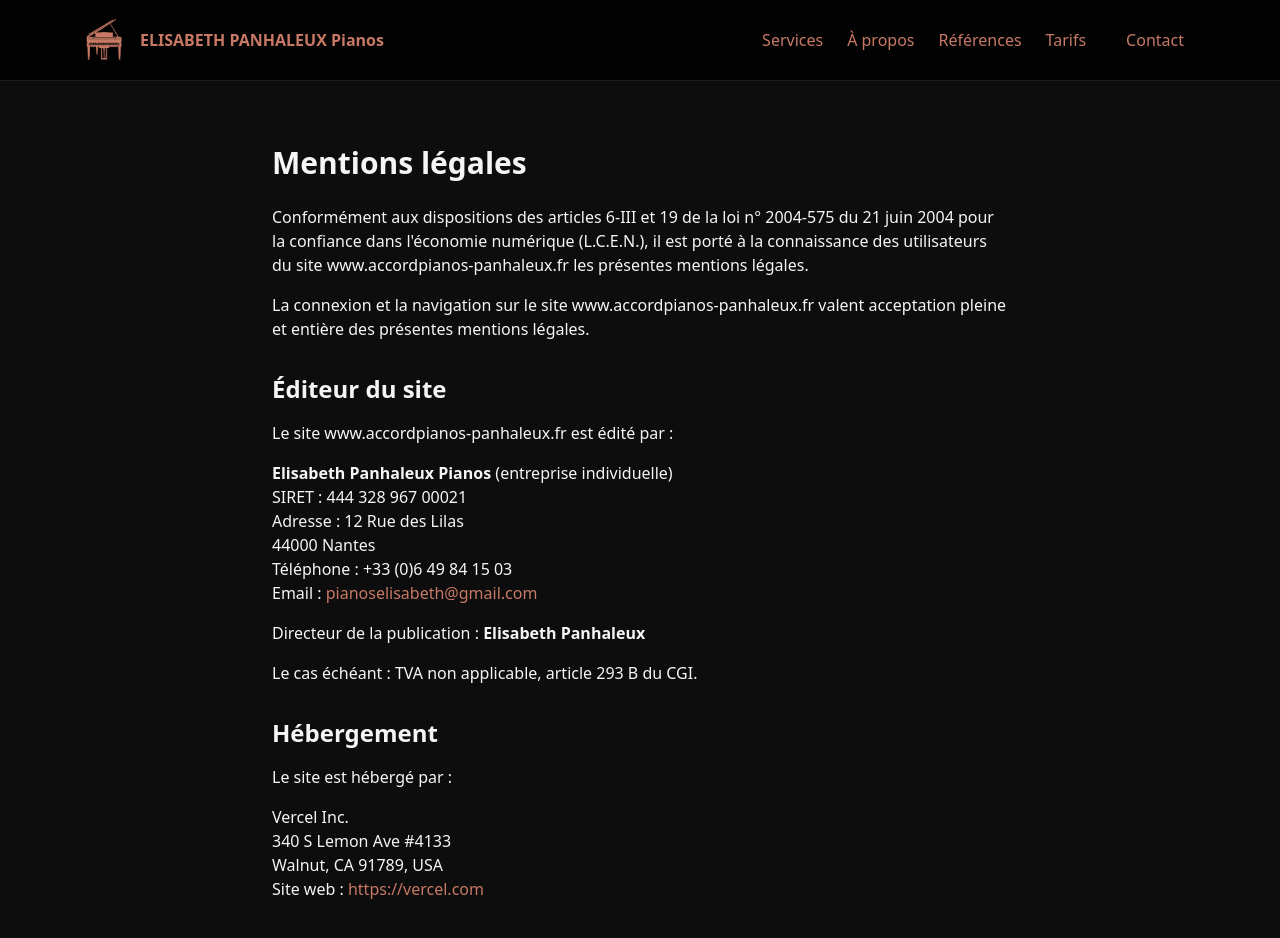
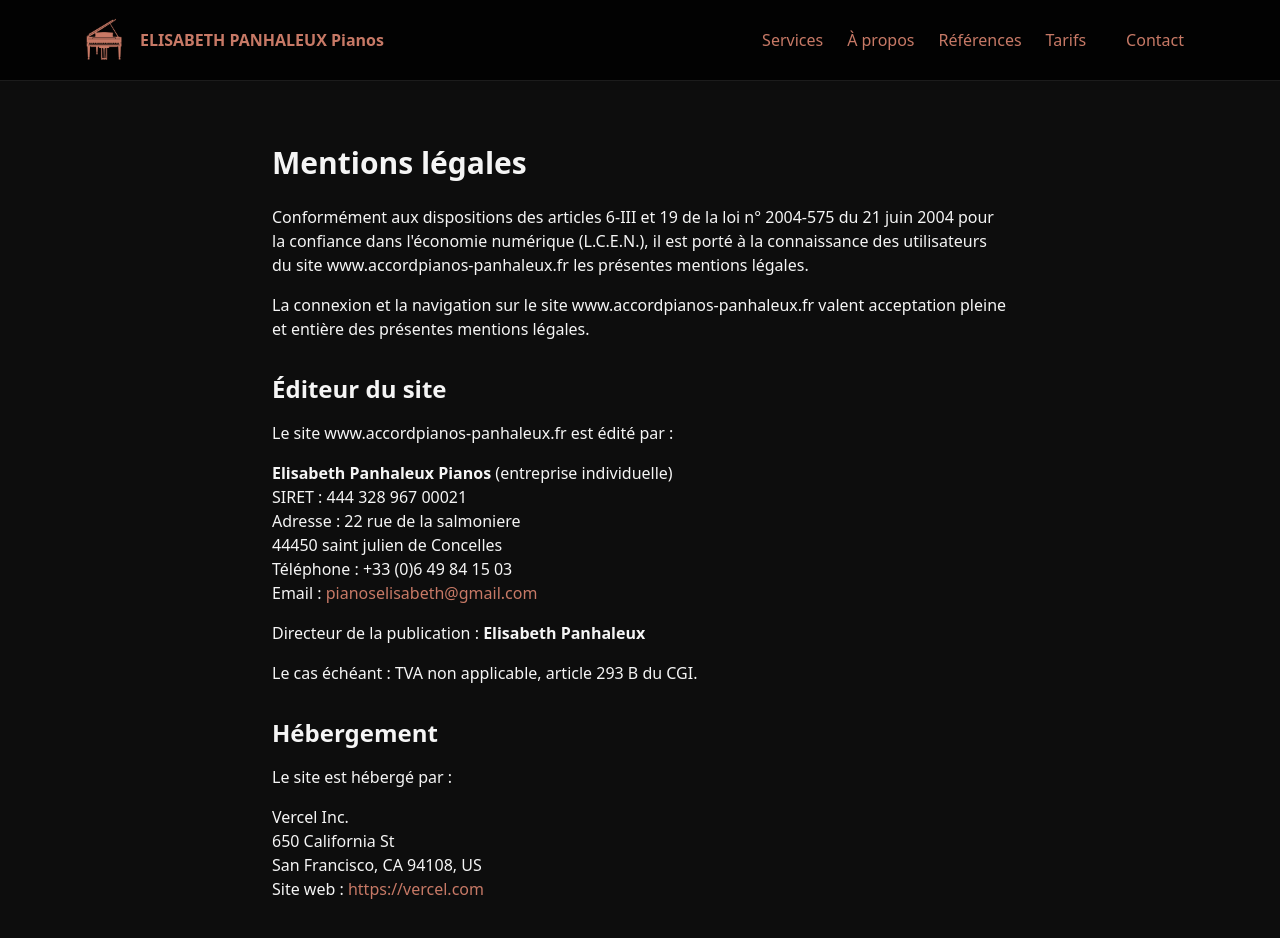
Before and after one commit to julien44830/AccordPiano, a Next.js app: page /mentionlegale in a window 1280 px wide. Shown: the top 938 px of the page. Built offline with nearby package versions, Linux system fonts and the light colour scheme; a web font is replaced by a local one.

Commit message:
change address

```diff
--- a/src/app/mentionlegale/MentionLegale.tsx
+++ b/src/app/mentionlegale/MentionLegale.tsx
@@ -1,15 +1,14 @@
 // Objet de configuration pour toutes les informations susceptibles de changer
-// ⚠️ À adapter avec les vraies informations de l'entreprise
 const legalInfo = {
     siteUrl: "https://www.accordpianos-panhaleux.fr", // URL complète du site
     domain: "www.accordpianos-panhaleux.fr", // Nom de domaine (sans https)
     companyName: "Elisabeth Panhaleux Pianos", // Nom commercial
     legalForm: "entreprise individuelle", // Forme juridique
-    siret: "444 328 967 00021", // ⚠️ Remplacer par le vrai SIRET
-    addressLine1: "12 Rue des Lilas",
-    addressLine2: "44000 Nantes",
+    siret: "444 328 967 00021",
+    addressLine1: "22 rue de la salmoniere",
+    addressLine2: "44450 saint julien de Concelles",
     phone: "+33 (0)6 49 84 15 03",
-    email: "pianoselisabeth@gmail.com", // ⚠️ Remplacer par le vrai email
+    email: "pianoselisabeth@gmail.com",
     directorName: "Elisabeth Panhaleux", // Directeur de la publication
     cityCourts: "Nantes", // Ville du tribunal compétent
 };
@@ -17,8 +16,8 @@ const legalInfo = {
 // Informations sur l'hébergeur (moins susceptibles de changer mais centralisées aussi)
 const hostInfo = {
     name: "Vercel Inc.",
-    addressLine1: "340 S Lemon Ave #4133",
-    addressLine2: "Walnut, CA 91789, USA",
+    addressLine1: "650 California St",
+    addressLine2: "San Francisco, CA 94108, US",
     website: "https://vercel.com",
 };
 
```
